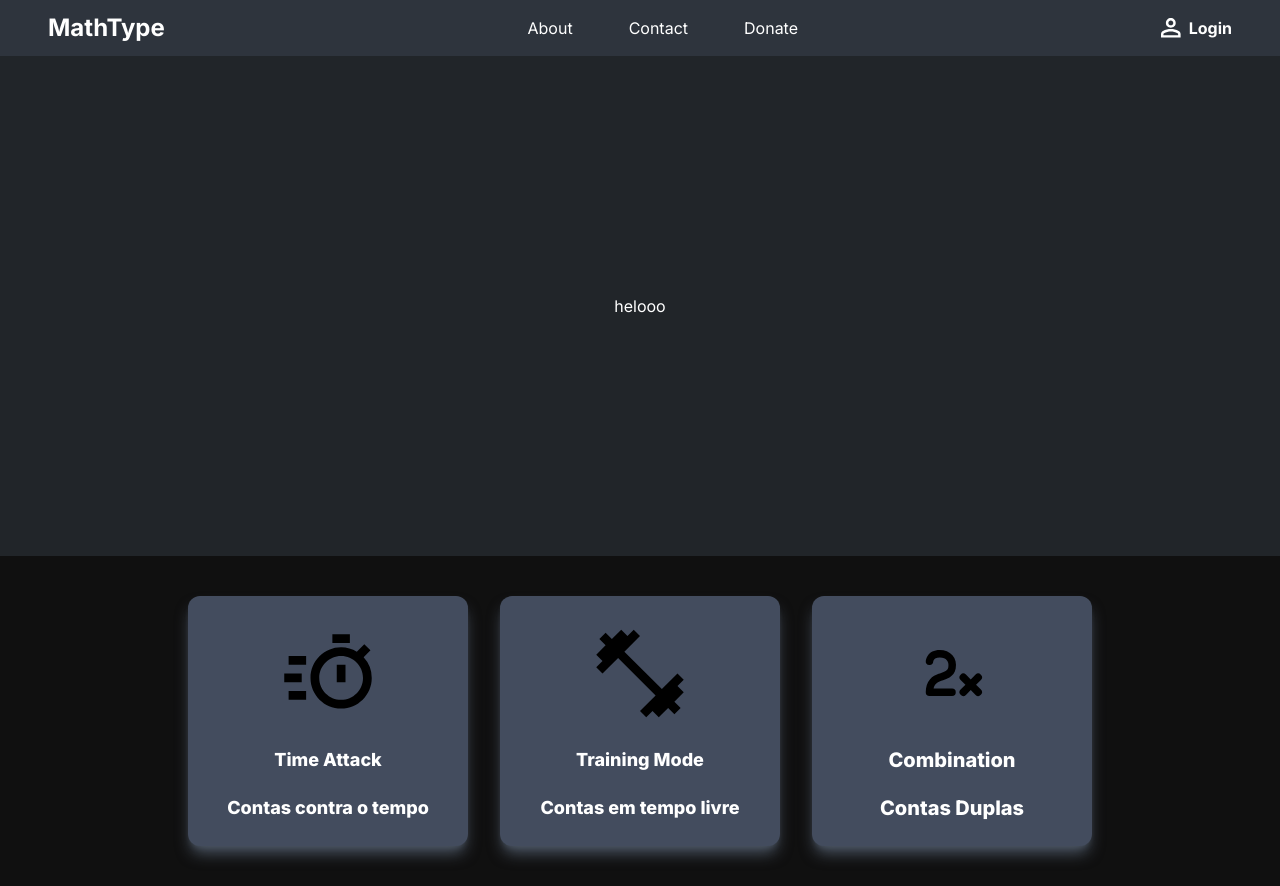
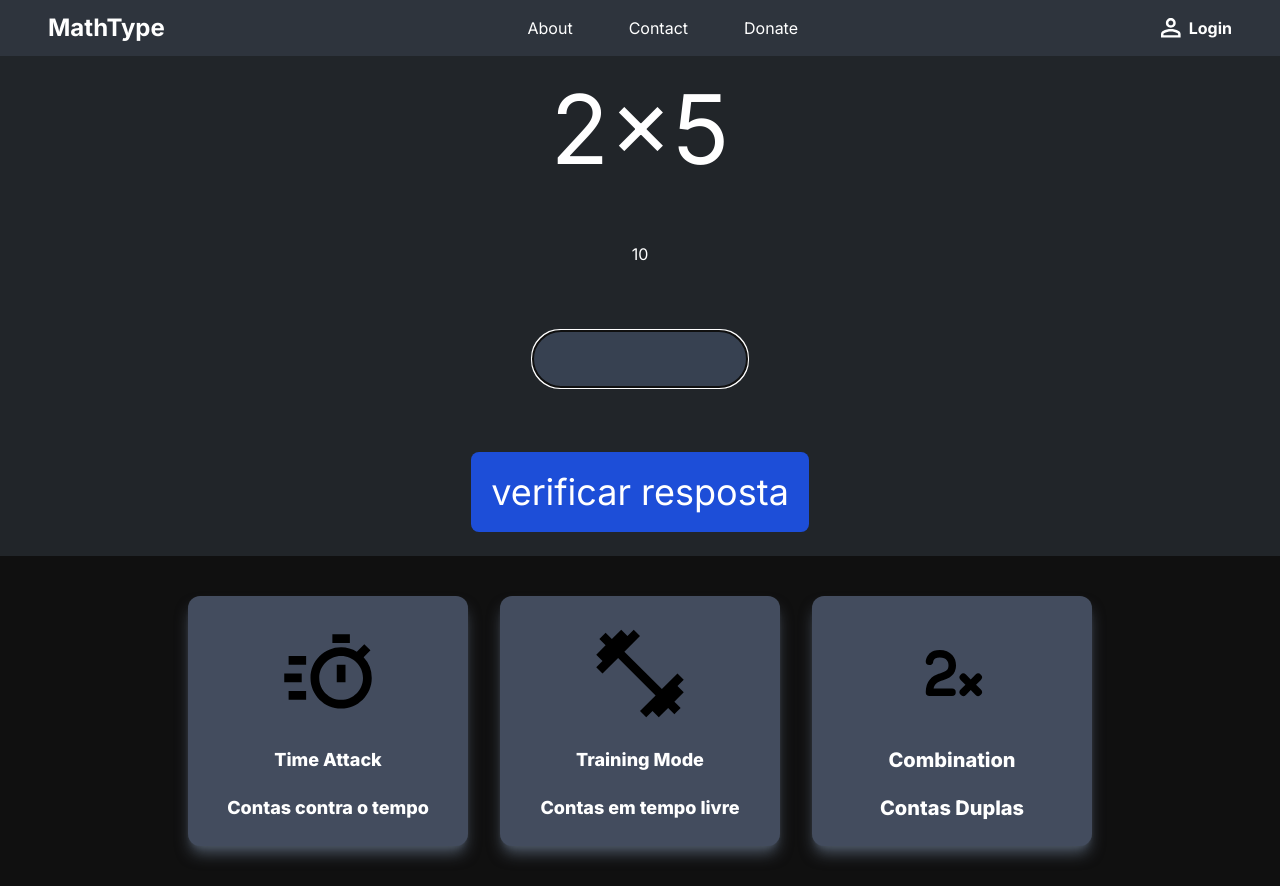
Before and after one commit to PedroCavalcantep/MathTypeV2, a Next.js app: page /timeattack in a window 1280 px wide. Built offline with nearby package versions, Linux system fonts and the light colour scheme; no server answers.

Commit message:
time attack

```diff
--- a/src/app/components/timeattack.js
+++ b/src/app/components/timeattack.js
@@ -1,11 +1,62 @@
-/* eslint-disable react/no-unescaped-entities */
-import Image from "next/image"
-import Logo from "../assets/logo.svg"
+"use client"
+
+import { useEffect, useState } from "react"
 
 export default function Timeattack() {
+	const [numero, setNumero] = useState([2, 2])
+	const [resultado, setResultado] = useState(0)
+	const [userRes, setUserRes] = useState()
+	const [score, setScore] = useState([0, 0])
+
+	function gerarNumeros(min, max) {
+		return Math.floor(Math.random() * (max - min)) + min
+	}
+
+	function verificarResposta() {
+		if (userRes == resultado) {
+			setScore((prevScore) => {
+				const newScore = [...prevScore]
+				newScore[0] += 1
+				return newScore
+			})
+			console.log(score)
+			gerarConta()
+		} else {
+			console.log("erro")
+			gerarConta()
+		}
+	}
+
+	function gerarConta() {
+		setNumero([gerarNumeros(2, 10), gerarNumeros(2, 10)])
+	}
+
+	useEffect(() => {
+		setNumero([gerarNumeros(2, 10), gerarNumeros(2, 10)])
+	}, [])
+
+	useEffect(() => {
+		setResultado(numero[0] * numero[1])
+	}, [numero])
+
 	return (
-		<section className=" flex flex-col items-center justify-around gap-4 text-white bg-backgroundColor bg-no-repeat bg-center bg-cover w-full h-[500px]">
-			helooo
-		</section>
+		<div className="flex flex-col items-center justify-around gap-4 text-white bg-backgroundColor bg-no-repeat bg-center bg-cover w-full h-[500px]">
+			<h1 className="text-8xl">
+				{numero[0]}x{numero[1]}
+			</h1>
+			<h1>{resultado}</h1>
+			<input
+				autoFocus
+				className="bg-gray-700 text-center w-1/6 h-14 text-xl  rounded-full	 p-1"
+				type="number"
+				value={userRes}
+				onChange={(e) => {
+					setUserRes(e.target.value)
+				}}
+			></input>
+			<button className="bg-blue-700 text-4xl rounded-lg p-5" onClick={verificarResposta}>
+				verificar resposta
+			</button>
+		</div>
 	)
 }
--- a/src/app/globals.css
+++ b/src/app/globals.css
@@ -1,6 +1,23 @@
 @tailwind base;
 @tailwind components;
 @tailwind utilities;
+
+@layer base {
+	input[type="number"]::-webkit-inner-spin-button,
+	input[type="number"]::-webkit-outer-spin-button {
+		-webkit-appearance: none;
+		margin: 0;
+	}
+}
+@layer base {
+	input[type="number"]::-webkit-outer-spin-button,
+	input[type="number"]::-webkit-inner-spin-button,
+	input[type="number"] {
+		-webkit-appearance: none;
+		margin: 0;
+		-moz-appearance: textfield !important;
+	}
+}
 
 html,
 body {
```
